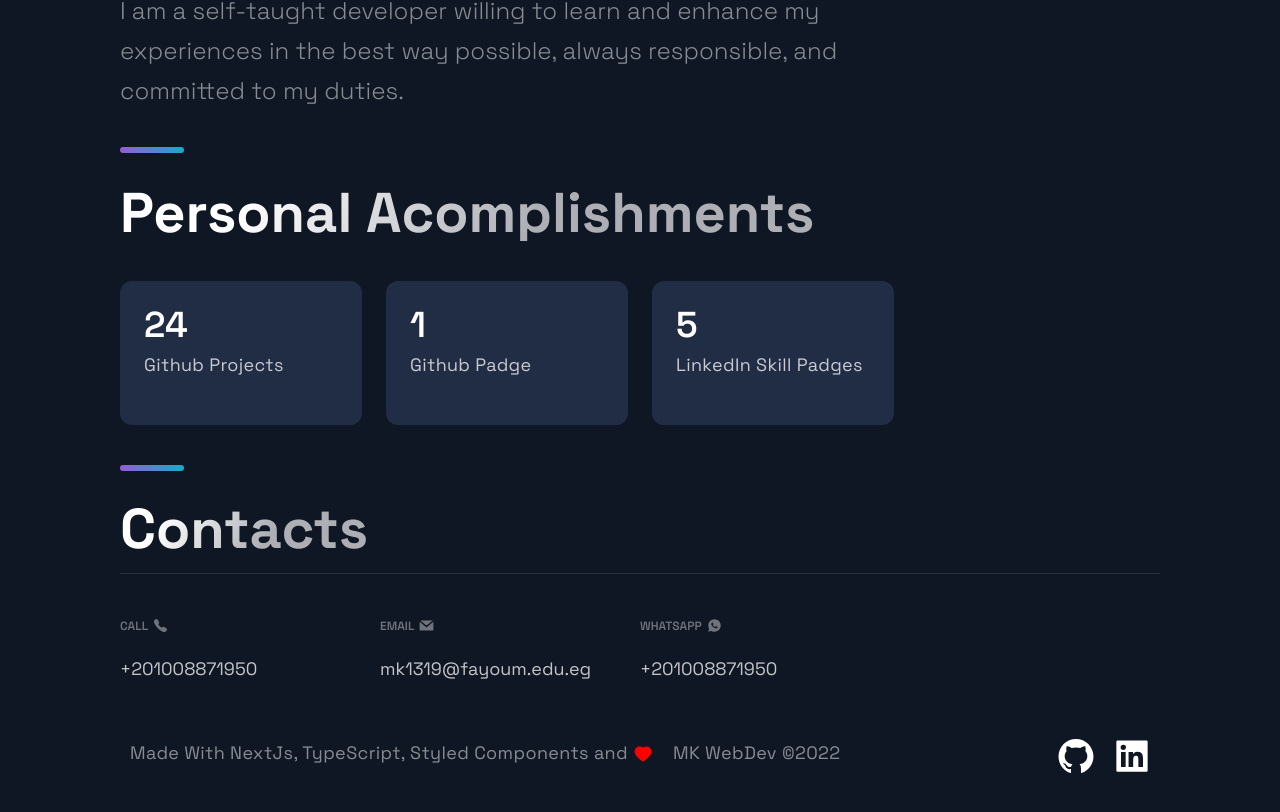
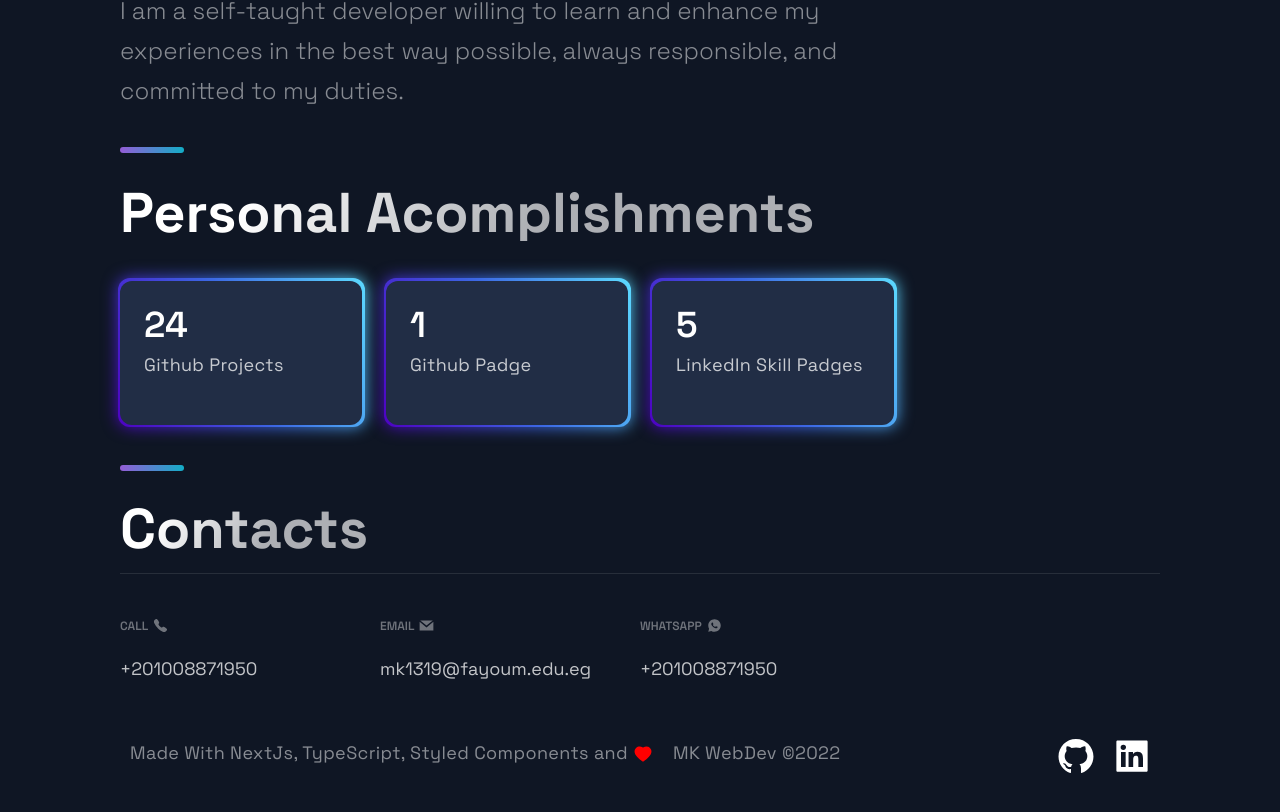
Before and after one commit to mostafakamal22/nextjs-portfolio, a Next.js app: page / in a window 1280 px wide. Shown: the part 5003-5815 px from the top of the page. Built offline with nearby package versions, Linux system fonts and the light colour scheme.

Commit message:
update box border color

```diff
--- a/src/components/Acomplishments/AcomplishmentsStyles.tsx
+++ b/src/components/Acomplishments/AcomplishmentsStyles.tsx
@@ -17,17 +17,37 @@ export const Boxes = styled.div`
   @media ${(props) => props.theme.breakpoints.sm} {
     display: grid;
     grid-template-columns: repeat(2, 1fr);
-    gap: 10px;
+    gap: 15px;
     max-width: 500px;
     margin: 24px auto;
   }
 `;
 
 export const Box = styled.div`
+  position: relative;
   background: #212d45;
   border-radius: 12px;
   height: 144px;
   padding: 24px;
+  &:before,
+  &:after {
+    content: "";
+    position: absolute;
+    inset: -0.25rem;
+    z-index: -1;
+    background: linear-gradient(
+      var(--gradient-angle),
+      #5ddcff,
+      #3c67e3,
+      #4e00c2
+    );
+    border-radius: inherit;
+    animation: rotation 10s linear infinite;
+  }
+
+  &:after {
+    filter: blur(0.8rem);
+  }
   @media ${(props) => props.theme.breakpoints.lg} {
     height: 210px;
   }
```
